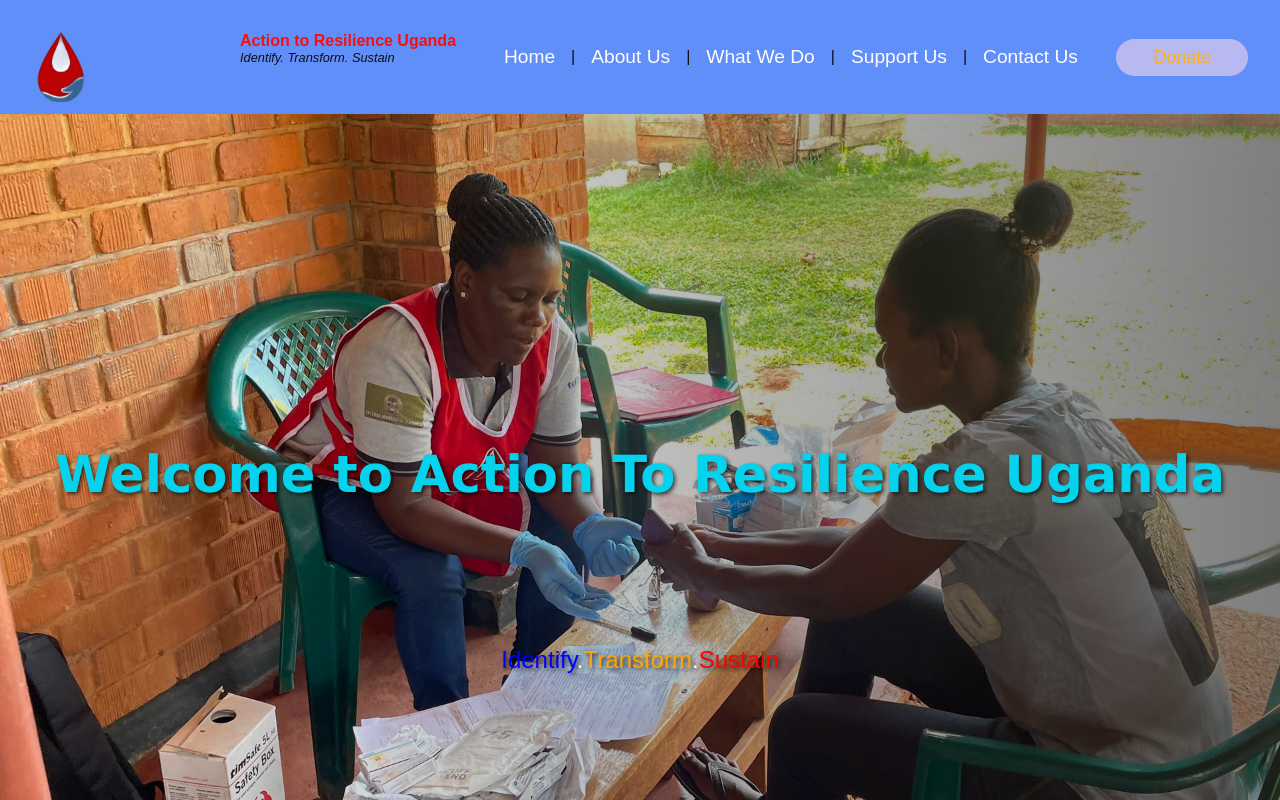
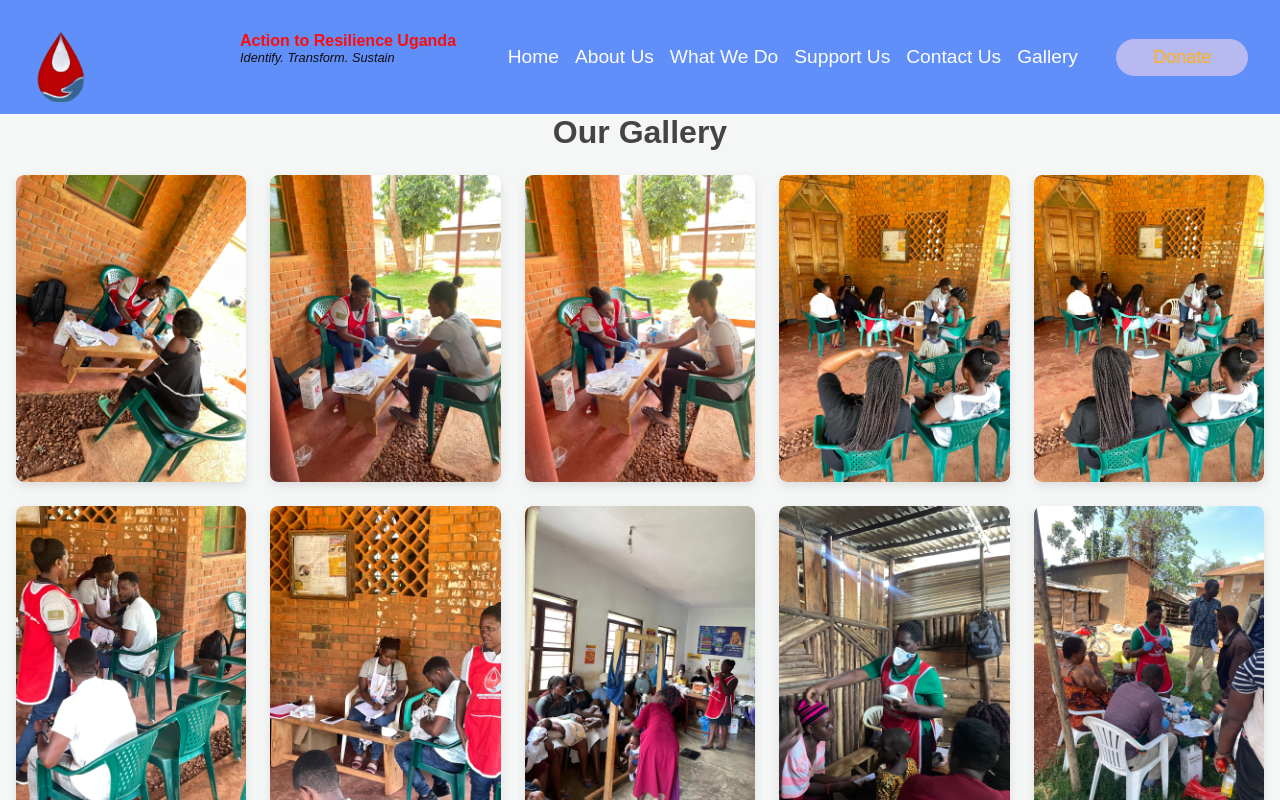
Before and after one commit to cosmah/actiontoresilienceuganda, a React (Create React App) app in the folder actiontoresilienceuganda/: page /gallery in a window 1280 px wide. Shown: the top 800 px of the page. Built offline with nearby package versions, Linux system fonts and the light colour scheme.

Commit message:
added gallery

```diff
--- a/actiontoresilienceuganda/src/App.js
+++ b/actiontoresilienceuganda/src/App.js
@@ -14,7 +14,7 @@ import Support from "./components/Support/Support";
 import Donations from "./components/Donations/Donations";
 import Spread from "./components/Spread/Spread";
 import Contact from "./components/Contact/Contact";
-// import About from "./components/about";
+ import Gallery from "./components/Gallery/Gallery";
 // import Contact from "./components/contact";
 
 function App() {
@@ -34,6 +34,8 @@ function App() {
         <Route path="/donate" element={<Donations />} />
         <Route path="/spread" element={<Spread />} />
         <Route path="/contact" element={<Contact/>}/>
+        <Route path="/gallery" element={<Gallery/>}/>
+
       </Routes>
 
       {isMobile}
--- /dev/null
+++ b/actiontoresilienceuganda/src/components/Gallery/Gallery.css
@@ -0,0 +1,36 @@
+.gallery-section {
+    margin-bottom: 3rem;
+    text-align: center;
+  }
+
+  .gallery-title {
+    font-size: 2rem;
+    color: #444;
+    margin-bottom: 1.5rem;
+  }
+
+  .gallery-grid {
+    display: grid;
+    grid-template-columns: repeat(auto-fit, minmax(200px, 1fr));
+    gap: 1.5rem;
+    padding: 0 1rem;
+  }
+
+  .gallery-item {
+    position: relative;
+    overflow: hidden;
+    border-radius: 8px;
+    box-shadow: 0 4px 10px rgba(0, 0, 0, 0.1);
+    transition: transform 0.3s ease;
+  }
+
+  .gallery-item:hover {
+    transform: scale(1.05);
+  }
+
+  .gallery-image {
+    width: 100%;
+    height: auto;
+    display: block;
+    border-radius: 8px;
+  }
--- /dev/null
+++ b/actiontoresilienceuganda/src/components/Gallery/Gallery.jsx
@@ -0,0 +1,44 @@
+import React, { useState, useEffect } from "react";
+import "./Gallery.css";
+
+import img1 from "../../assets/1.jpeg";
+import img2 from "../../assets/2.jpeg";
+import img3 from "../../assets/3.jpeg";
+import img4 from "../../assets/4.jpeg";
+import img5 from "../../assets/5.jpeg";
+import img6 from "../../assets/6.jpeg";
+import img7 from "../../assets/7.jpeg";
+import img8 from "../../assets/8.jpeg";
+import img9 from "../../assets/9.jpeg";
+import img10 from "../../assets/10.jpeg";
+import img11 from "../../assets/11.jpeg";
+import img12 from "../../assets/12.jpeg";
+import img13 from "../../assets/13.jpeg";
+import img14 from "../../assets/14.jpeg";
+
+const Gallery = () => {
+  const [images, setImages] = useState([]);
+
+  useEffect(() => {
+    const loadedImages = [
+      img1, img2, img3, img4, img5, img6, img7, img8, img9, img10, img11, img12, img13, img14
+    ];
+    setImages(loadedImages);
+    console.log(loadedImages); // Log the images array to check the paths
+  }, []);
+
+  return (
+    <section className="gallery-section">
+      <h2 className="gallery-title">Our Gallery</h2>
+      <div className="gallery-grid">
+        {images.map((image, index) => (
+          <div key={index} className="gallery-item">
+            <img src={image} alt={`Gallery ${index + 1}`} className="gallery-image" />
+          </div>
+        ))}
+      </div>
+    </section>
+  );
+};
+
+export default Gallery;
--- a/actiontoresilienceuganda/src/components/Routes/Routes.css
+++ b/actiontoresilienceuganda/src/components/Routes/Routes.css
@@ -132,6 +132,10 @@
   .nav-bar .hamburger {
     display: block;
     cursor: pointer;
+    position: absolute;
+    right: 0; /* Position hamburger on the right end */
+
+    margin: 1rem; /* Add some margin */
   }
 
   .nav-bar .hamburger .bar {
@@ -154,27 +158,8 @@
   .separator {
     display: none; /* Hide separators on small screens */
   }
+
+  .logo-text {
+    display: none; /* Hide logo-text on small screens */
+  }
 }
-
-.nav-bar li a span {
-  position: relative;
-  z-index: 1;
-}
-
-.nav-bar li a span::before {
-  content: "";
-  position: absolute;
-  z-index: -1;
-  left: 0;
-  right: 100%;
-  top: 0;
-  background: #bada55;
-  height: 2px;
-  transition-property: right;
-  transition-duration: 0.25s;
-  transition-timing-function: ease-out;
-}
-
-.nav-bar li a:hover span::before {
-  right: 0;
-}
--- a/actiontoresilienceuganda/src/components/Routes/Routes.jsx
+++ b/actiontoresilienceuganda/src/components/Routes/Routes.jsx
@@ -32,28 +32,33 @@ const RoutingComponent = () => {
             <span>Home</span>
           </Link>
         </li>
-        <li className="separator">|</li>
+
         <li>
           <Link to="/about" onClick={toggleMenu}>
             <span>About Us</span>
           </Link>
         </li>
-        <li className="separator">|</li>
+
         <li>
           <Link to="/whatwedo" onClick={toggleMenu}>
             <span>What We Do</span>
           </Link>
         </li>
-        <li className="separator">|</li>
+
         <li>
           <Link to="/support" onClick={toggleMenu}>
             <span>Support Us</span>
           </Link>
         </li>
-        <li className="separator">|</li>
+
         <li>
           <Link to="/contact" onClick={toggleMenu}>
             <span>Contact Us</span>
+          </Link>
+        </li>
+        <li>
+          <Link to="/gallery" onClick={toggleMenu}>
+            <span>Gallery</span>
           </Link>
         </li>
         <li className="donate-button">
```
